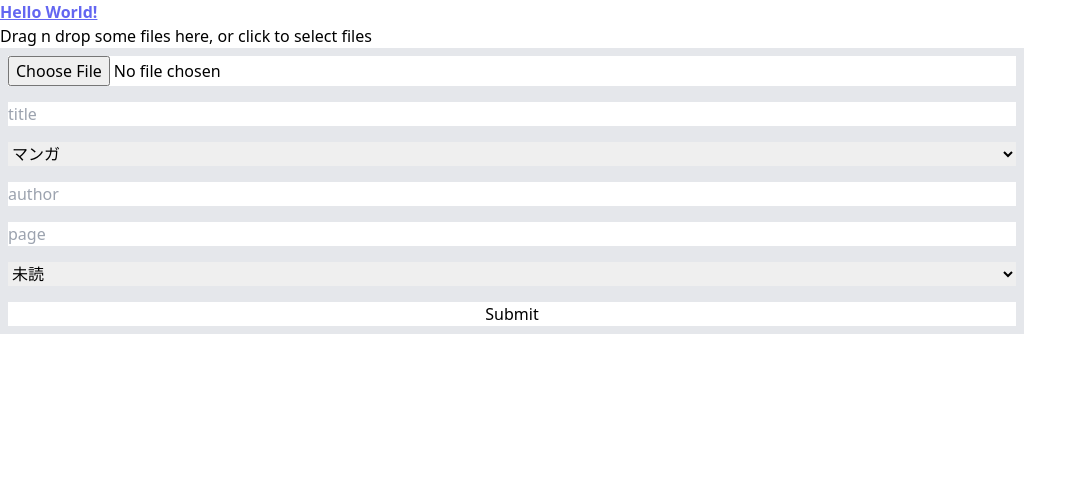
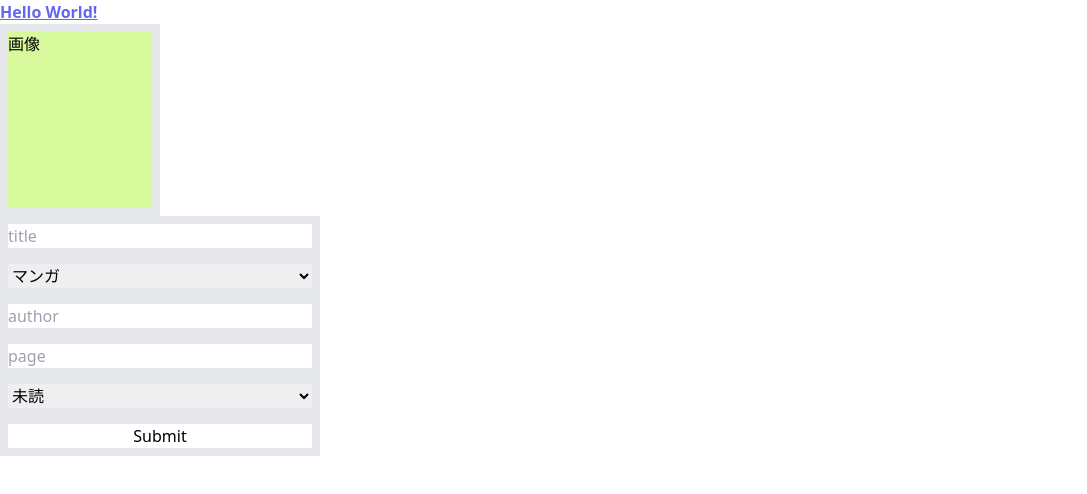
Before and after one commit to Takumikimura1899/book-stocker, a Next.js app: page / in a window 1280 px wide. Shown: the top 494 px of the page, without its empty margins (0-1087 px from the left). Built offline with nearby package versions, Linux system fonts and the light colour scheme.

Commit message:
[add] 画像をドロップダウンでアップロード可能に

```diff
--- a/components/Form.tsx
+++ b/components/Form.tsx
@@ -14,9 +14,9 @@ export const Form = () => {
   console.log(watch('title'));
 
   return (
-    <form className='flex flex-col w-4/5' onSubmit={handleSubmit(onSubmit)}>
+    <form className='flex flex-col w-1/4' onSubmit={handleSubmit(onSubmit)}>
       <ImageDropDown />
-      <input className='border-8' type='file' {...register('image')} />
+      {/* <input className='border-8' type='file' {...register('image')} /> */}
       <input
         className='border-8'
         placeholder='title'
--- a/components/ImageDropDown.tsx
+++ b/components/ImageDropDown.tsx
@@ -1,20 +1,76 @@
-import React, { useCallback } from 'react';
+import React, { useEffect, useState } from 'react';
+import Image from 'next/image';
 import { useDropzone } from 'react-dropzone';
 
+const thumbsContainer = {
+  display: 'flex',
+  marginTop: 16,
+};
+
+const thumb = {
+  display: 'inline-flex',
+  borderRadius: 2,
+  border: '1px solid #eaeaea',
+  marginBottom: 8,
+  marginRight: 8,
+  width: 100,
+  height: 100,
+  padding: 4,
+};
+
+const thumbInner = {
+  display: 'flex',
+  minWidth: 0,
+  overflow: 'hidden',
+};
+
+const img = {
+  display: 'block',
+  width: 'auto',
+  height: '100%',
+};
+
+type MyFile = File & {
+  preview: string;
+};
 export const ImageDropDown = () => {
-  const onDrop = useCallback((acceptedFiles) => {
-    // Do something with the files
-  }, []);
-  const { getRootProps, getInputProps, isDragActive } = useDropzone({ onDrop });
+  const [files, setFiles] = useState<MyFile[]>([]);
+  const { getRootProps, getInputProps } = useDropzone({
+    accept: 'image/*',
+    onDrop: (acceptedFiles) => {
+      setFiles(
+        acceptedFiles.map((file) =>
+          Object.assign(file, {
+            preview: URL.createObjectURL(file),
+          })
+        )
+      );
+    },
+  });
+
+  const thumbs = files.map((file) => (
+    <div style={thumb} key={file.name}>
+      <div style={thumbInner}>
+        <Image src={file.preview} alt='iamge' width={100} height={100} />
+      </div>
+    </div>
+  ));
+
+  useEffect(
+    () => () => {
+      // Make sure to revoke the data uris to avoid memory leaks
+      files.forEach((file) => URL.revokeObjectURL(file.preview));
+    },
+    [files]
+  );
 
   return (
-    <div {...getRootProps()}>
-      <input {...getInputProps()} />
-      {isDragActive ? (
-        <p>Drop the files here ...</p>
-      ) : (
-        <p>Drag n drop some files here, or click to select files</p>
-      )}
-    </div>
+    <section className='container'>
+      <div className='h-48 w-1/2 border-8 bg-lime-200' {...getRootProps()}>
+        <input {...getInputProps()} />
+        <p>画像</p>
+        <aside style={thumbsContainer}>{thumbs}</aside>
+      </div>
+    </section>
   );
 };
--- a/package.json
+++ b/package.json
@@ -8,6 +8,7 @@
     "lint": "next lint"
   },
   "dependencies": {
+    "@types/react-dropzone": "^5.1.0",
     "next": "12.0.7",
     "react": "17.0.2",
     "react-dom": "17.0.2",
```
Also changed, not shown: 1 other file (tests, documents, lock files or other folders).
